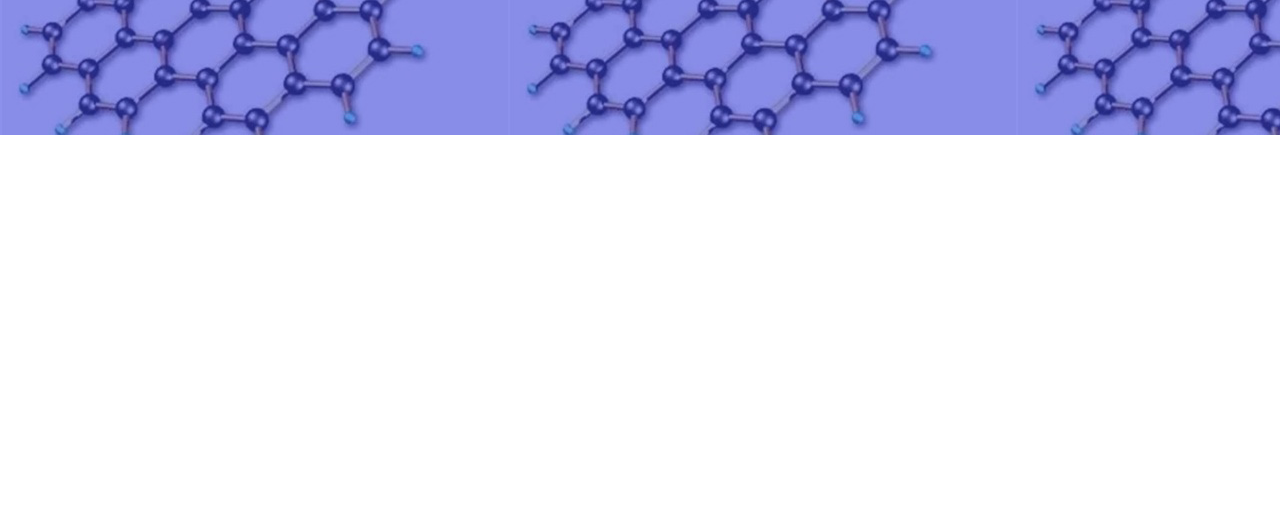
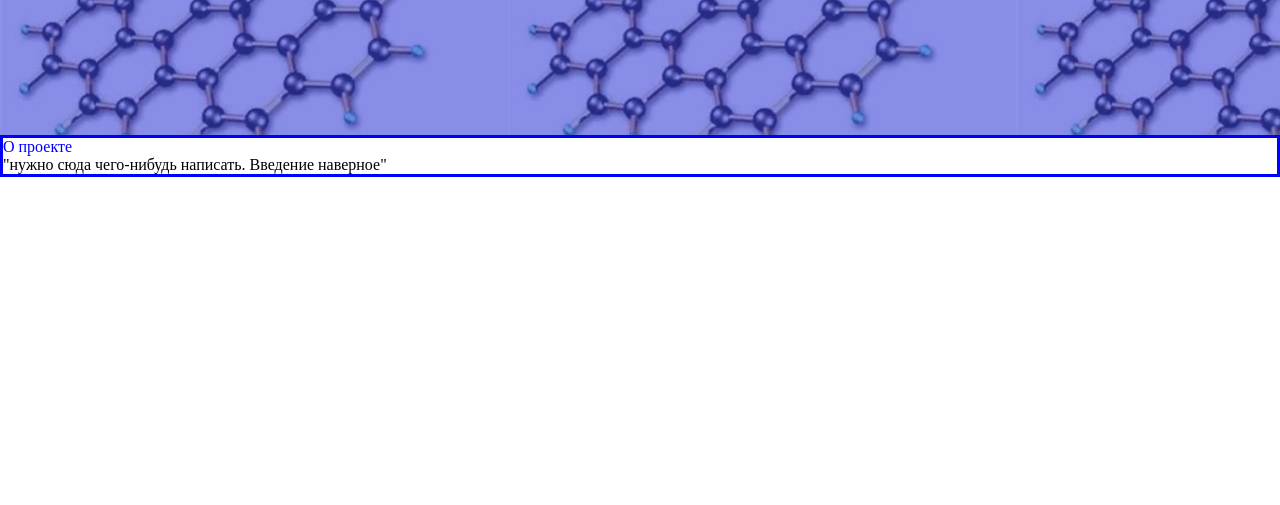
Before and after one commit to litr90/russian-inventions, a plain HTML site: page index.html in a window 1280 px wide. Shown: the part 295-800 px from the top of the page. Drawn offline with Linux system fonts and the light colour scheme.

Commit message:
делает блок О проекте

```diff
--- a/css/style.css
+++ b/css/style.css
@@ -71,3 +71,11 @@
     text-shadow: 1px 1px 3px black;
 
 }
+
+.about-project-text-box{
+    border: solid 3px blue;
+}
+
+.about-project-text{
+    color: blue;
+}
--- a/index.html
+++ b/index.html
@@ -42,6 +42,10 @@
             <h4 class="name-text-small">Изобретения русских учёных</h4>
         </div>
     </div>
+    <div class="about-project-text-box">
+        <p class="about-project-text">О проекте</p>
+        "нужно сюда чего-нибудь написать. Введение наверное"
+    </div>
    </main>
    <footer></footer>
 </body>
```
